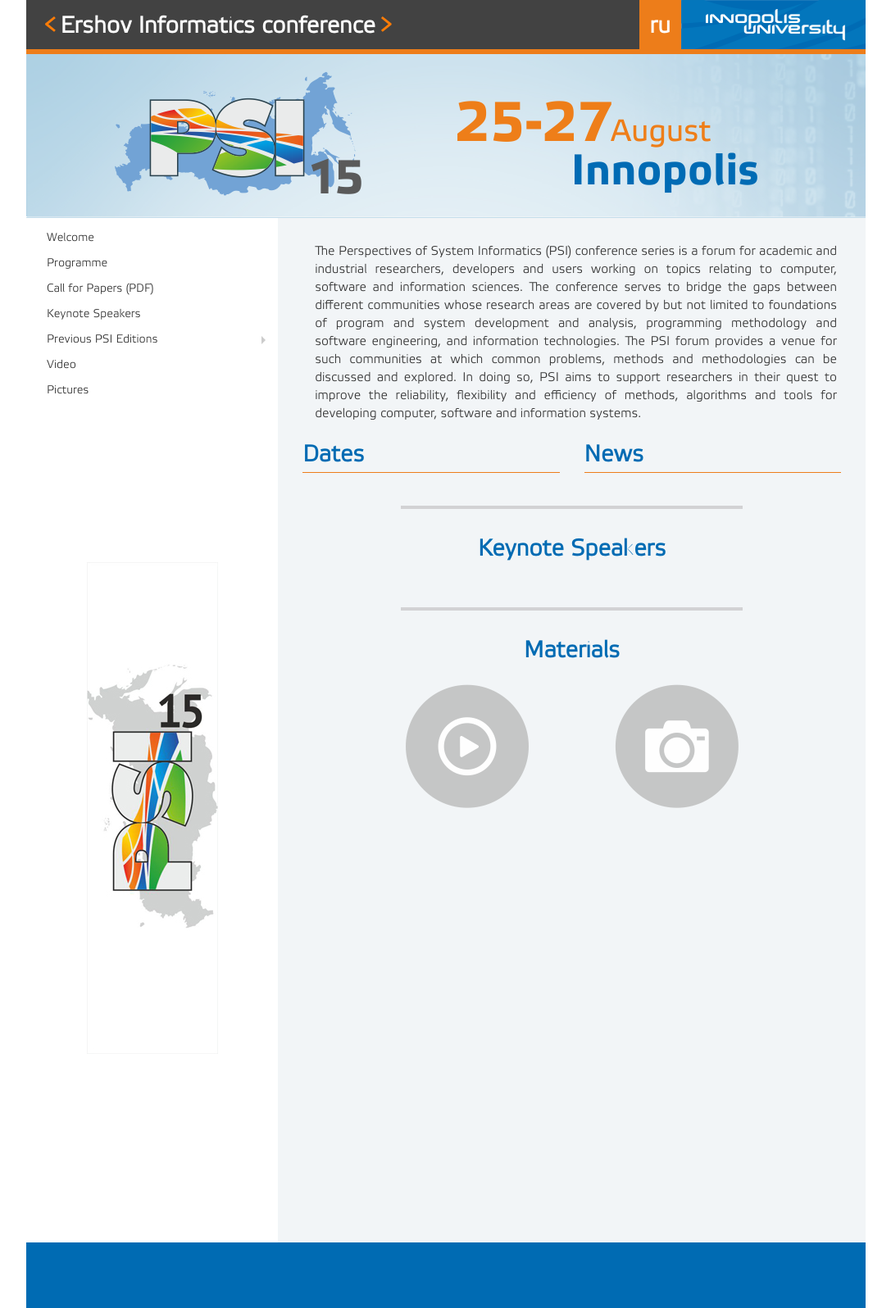
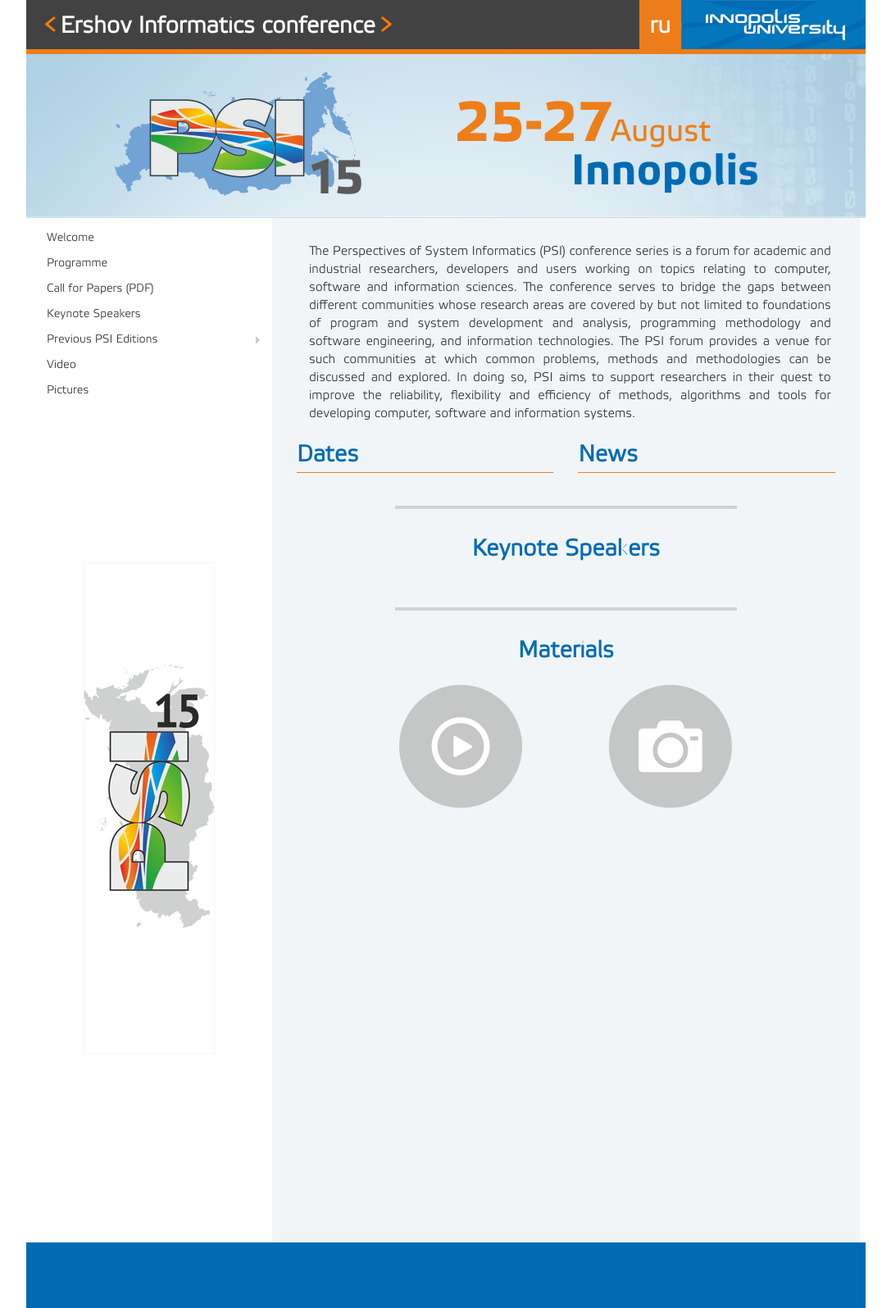
Before and after one commit to lunatik-210/psi, a Flask app: page / in a window 1280 px wide. Shown: the whole page at 82% size, without its empty margins (96-1183 px from the left). Run offline with Flask 2, Linux system fonts and the light colour scheme; data that the repository does not hold is empty; parts of the project's set-up code (start-up, migrations or seed data) failed here and were passed over; some libraries are stand-ins or nearby versions.

Commit message:
Fixed menu size

```diff
--- a/app/static/css/menu.css
+++ b/app/static/css/menu.css
@@ -81,3 +81,8 @@
 .dropdown-menu li {
     margin: 5px;
 }
+
+.body-left-menu
+{
+    width: 300px;
+}
```
